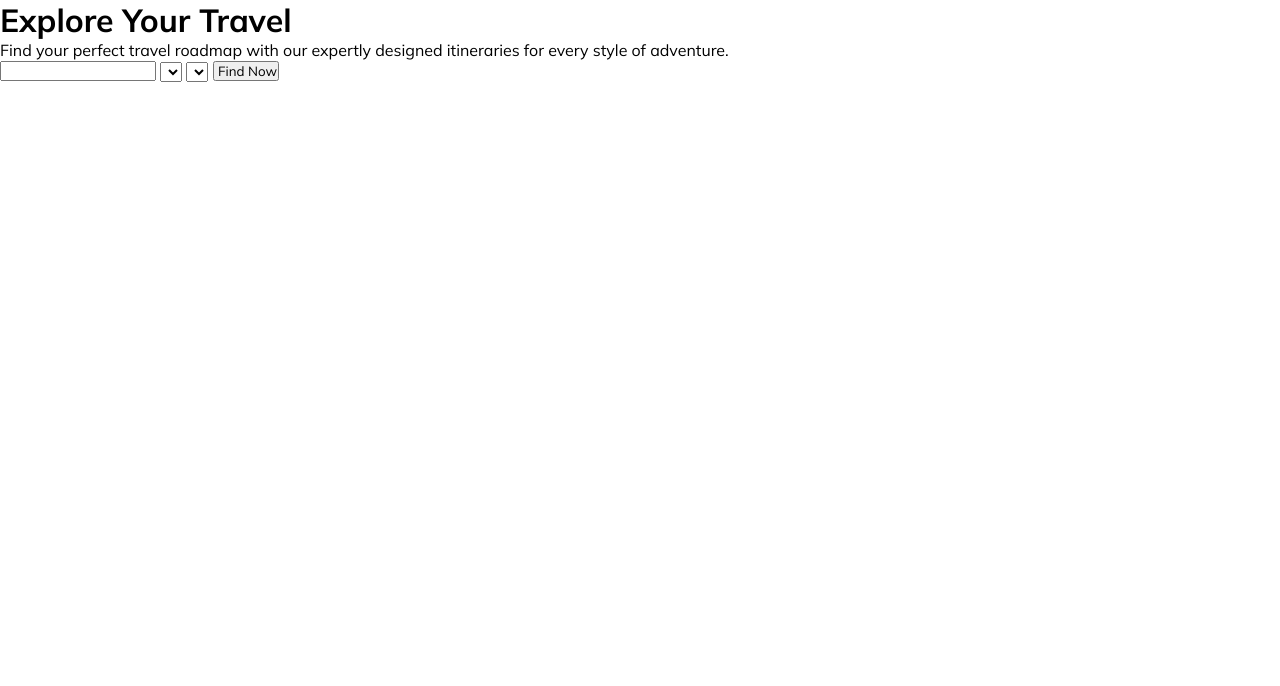
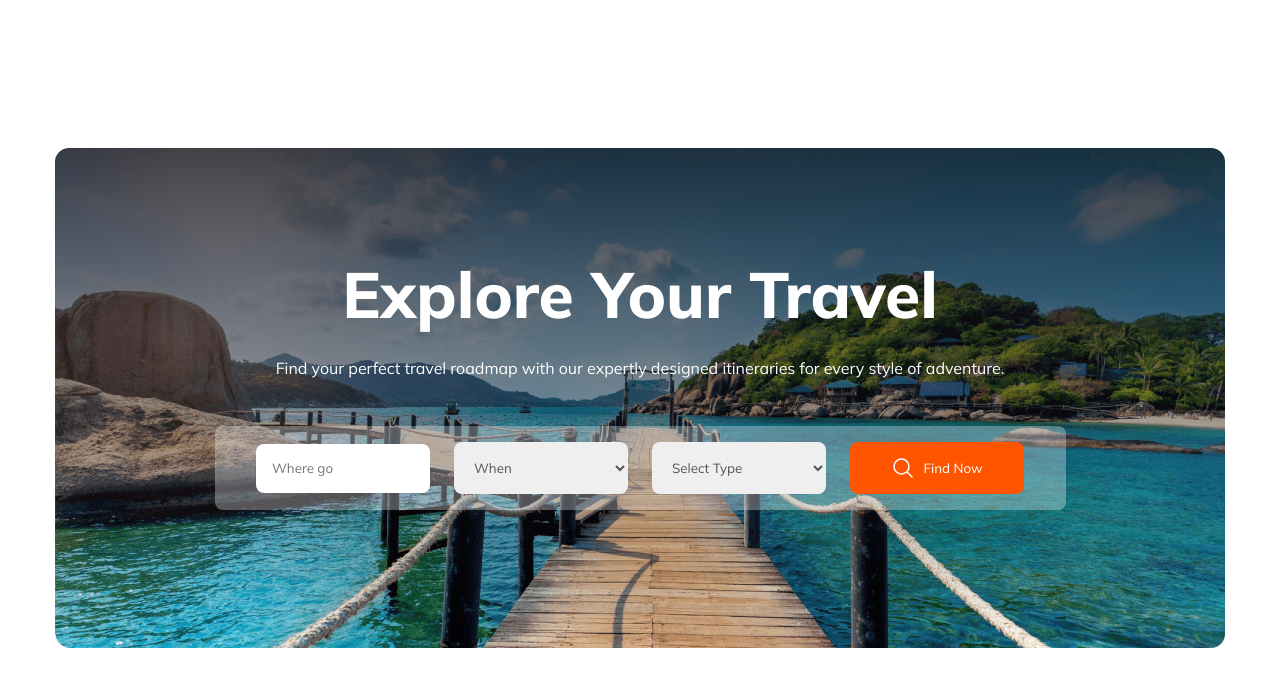
Before and after one commit to Oronno-Akter-Usha/assignment-2-travel, a plain HTML site: page index.html in a window 1280 px wide. Drawn offline with Linux system fonts and the light colour scheme.

Commit message:
add banner section

```diff
--- a/index.html
+++ b/index.html
@@ -9,20 +9,21 @@
 </head>
 <body>
     <header>
-        <div class="banner-section">
+        <!-- banner section -->
+        <div class="banner-container">
             <div class="banner-text">
-                <h1>Explore Your Travel</h1>
+                <h1 class="fw-800">Explore Your Travel</h1>
                 <p>Find your perfect travel roadmap with our expertly designed itineraries for every style of adventure.</p>
             </div>
-            <div class="banner-input">
-                <input type="text">
-                <select name="" id="">
-
+            <div class="banner-input-container">
+                <input type="text" class=".where-go" placeholder="Where go">
+                <select class="banner-select">
+                    <option value="when" disabled selected>When</option>
                 </select>
-                <select name="" id="">
-
+                <select class="fw-400 banner-select">
+                    <option value="select-type" disabled selected>Select Type</option>
                 </select>
-                <button><img src="" alt=""> Find Now</button>
+                <button class="banner-btn"><img src="icon/search .svg" alt="" width="24px" height="24px"> Find Now</button>
             </div>
         </div>
     </header>
--- a/styles/styles.css
+++ b/styles/styles.css
@@ -1,11 +1,13 @@
 /* import google mulish font */
 @import url('https://fonts.googleapis.com/css2?family=Mulish:wght@300;400;700;800&display=swap');
-*{
+
+* {
     margin: 0;
     padding: 0;
     font-family: 'Mulish', sans-serif;
 }
-:root{
+
+:root {
     --primary-color: #FF5400;
     --primary-txt-color: #131318;
     --p-txt-color: #5A5A5D;
@@ -13,10 +15,78 @@
 }
 
 /* fw = font-weight */
-.fw-400{
+.fw-400 {
     font-weight: 400;
 }
 
-.fw-800{
+.fw-800 {
     font-weight: 800;
 }
+
+/* banner section style */
+.banner-container {
+    max-width: 1170px;
+    height: 500px;
+    margin: 146px auto 100px;
+    border-radius: 16px;
+    background: linear-gradient(180deg, rgba(19, 19, 24, 0.80) 0%, rgba(19, 19, 24, 0.00) 100%), url('../images/banner.png');
+    text-align: center;
+    border: 2px solid white;
+}
+
+
+.banner-text h1 {
+    color: #FFF;
+    font-size: 4rem;
+    margin: 106px 0px 24px;
+}
+
+.banner-text p {
+    color: #FFF;
+
+}
+
+.banner-input-container {
+    width: 70%;
+    margin: 48px auto 0px;
+    padding: 16px;
+    display: flex;
+    justify-content: center;
+    align-items: center;
+    gap: 24px;
+    border-radius: 8px;
+    background: rgba(255, 255, 255, 0.30);
+
+}
+
+.banner-input-container input {
+    width: 158px;
+    height: 49px;
+    padding-left: 16px;
+    color: var(--txt-color);
+    border-radius: 8px;
+    border: none;
+}
+
+.banner-select {
+    width: 174px;
+    height: 52px;
+    padding: 16px;
+    color: var(--txt-color);
+    border: none;
+    border-radius: 8px;
+}
+
+.banner-btn {
+    background-color: var(--primary-color);
+    display: flex;
+    justify-content: center;
+    align-items: center;
+    column-gap: 8px;
+    width: 174px;
+    height: 52px;
+    color: #FFF;
+    border: none;
+    border-radius: 8px;
+    cursor: pointer;
+}
```
